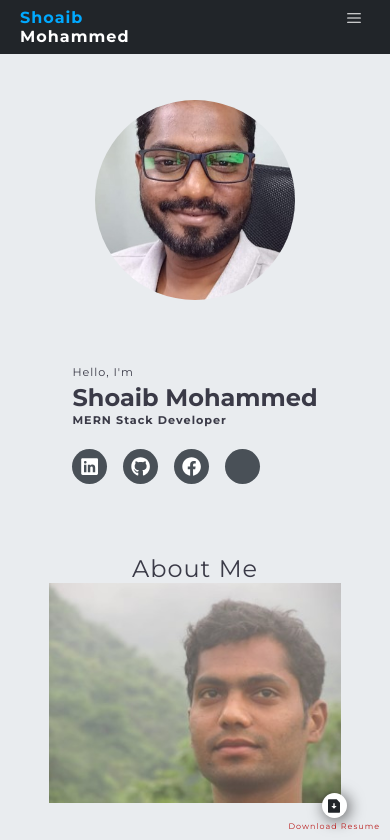
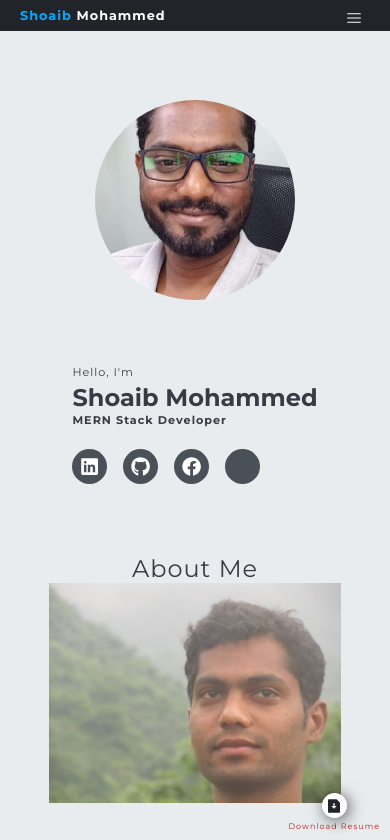
Before and after one commit to shoaibsm/shoaib_portfolio, a React (Create React App) app: page / in a window 390 px wide. Shown: the top 840 px of the page. Built offline with nearby package versions, Linux system fonts and the light colour scheme; some icons are missing.

Commit message:
name font-size changes

```diff
--- a/src/components/navbar/Navbar.scss
+++ b/src/components/navbar/Navbar.scss
@@ -122,6 +122,12 @@
 
             .brand-section {
                 align-self: flex-start;
+
+                .brand-name {
+                    .name {
+                        font-size: 0.8rem;
+                    }
+                }
             }
 
             .navigation-section {
```
